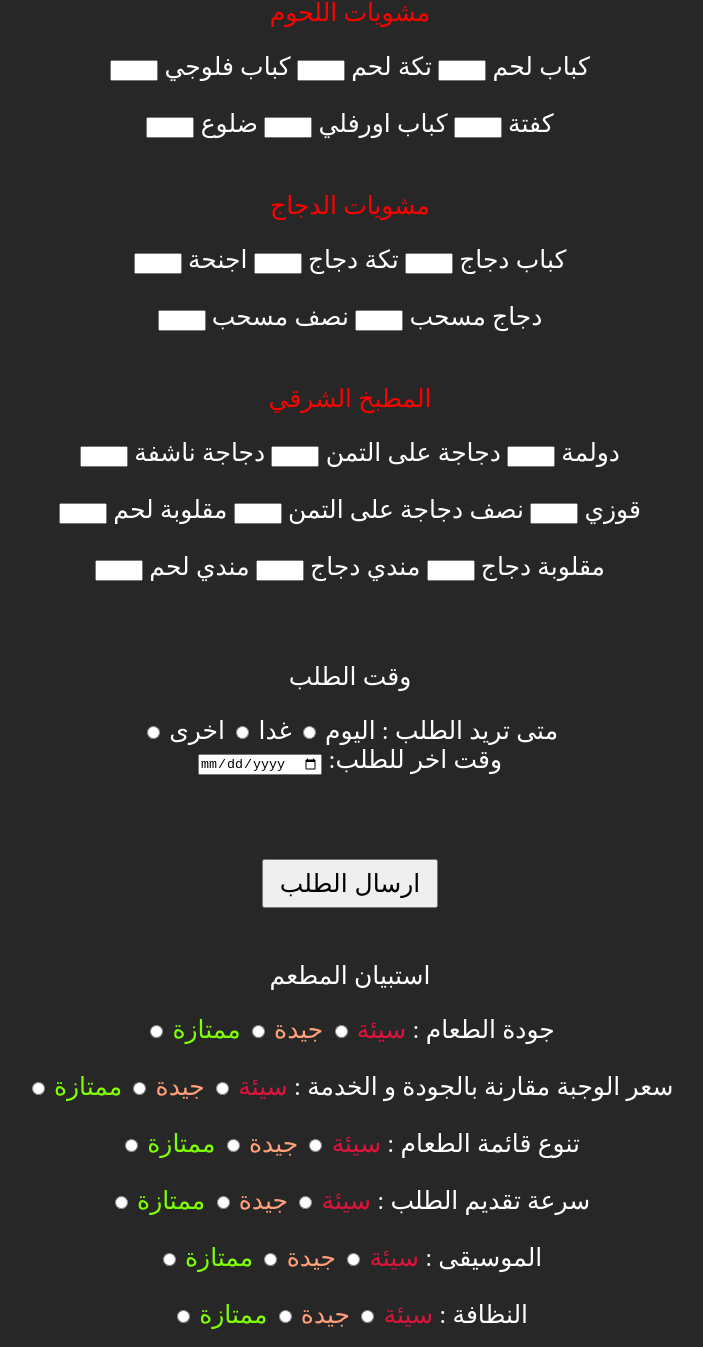
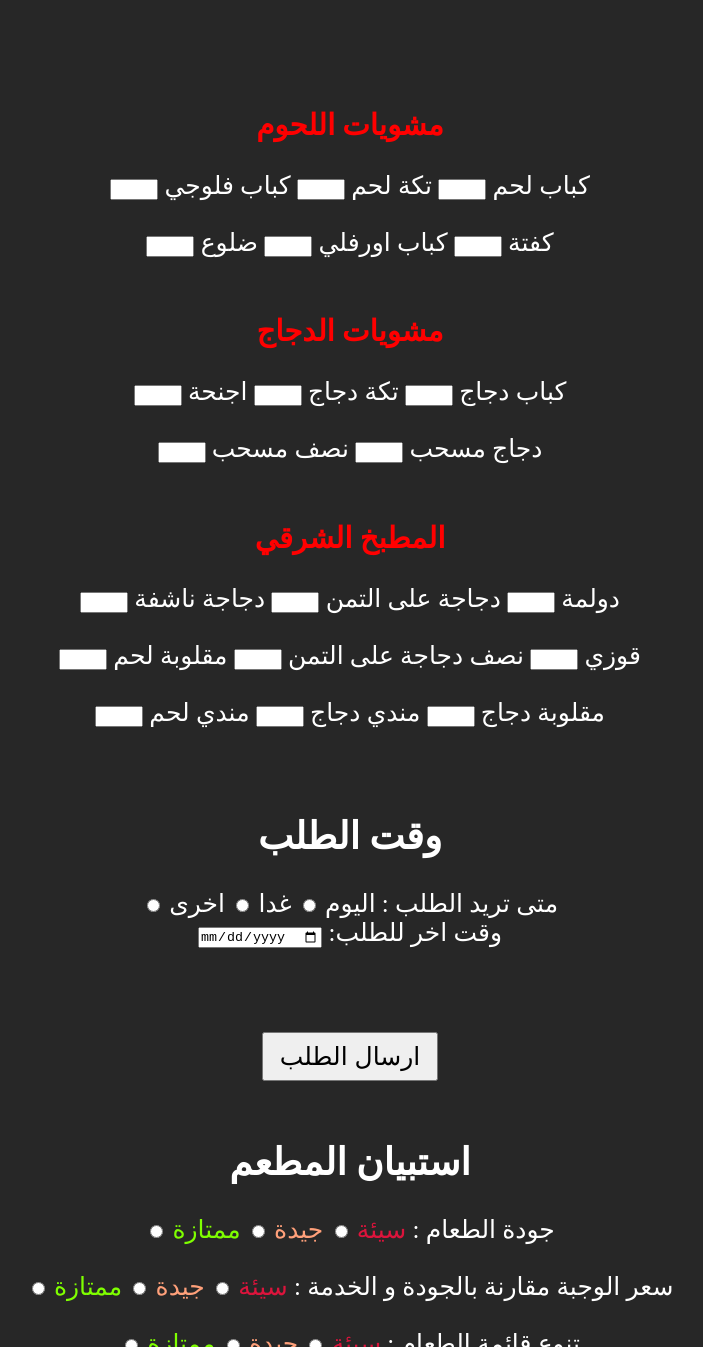
Before and after one commit to feras-salloum/camp-project1, a plain HTML site: page index.html in a window 1280 px wide. Shown: the part 694-2041 px from the top of the page, without its empty margins (290-993 px from the left). Drawn offline with Linux system fonts and the light colour scheme.

Commit message:
Update index.html

```diff
--- a/index.html
+++ b/index.html
@@ -65,13 +65,13 @@
       <br />
       <br />
       <div>
-        <label style="color: lightskyblue" for=""
+        <h2 style="color: lightskyblue" for=""
           >اختر ما يناسبك من قائمتنا
-        </label>
+      </h2>
         <br />
         <br />
         <div>
-          <p style="color: red" for="">مشويات اللحوم</p>
+          <h3 style="color: red" for="">مشويات اللحوم</h3>
           <label for="">كباب لحم</label>
           <input type="number" max="100" style="width: 40px" />
           <label for="">تكة لحم</label>
@@ -89,7 +89,7 @@
         </div>
         <br />
         <div>
-          <p style="color: red" for="">مشويات الدجاج</p>
+          <h3 style="color: red" for="">مشويات الدجاج</h3>
           <label for="">كباب دجاج</label>
           <input type="number" max="100" style="width: 40px" />
           <label for="">تكة دجاج</label>
@@ -105,7 +105,7 @@
         </div>
         <br />
         <div>
-          <p style="color: red" for="">المطبخ الشرقي</p>
+          <h3 style="color: red" for="">المطبخ الشرقي</h3>
           <label for="">دولمة</label>
           <input type="number" max="100" style="width: 40px" />
           <label for="">دجاجة على التمن</label>
@@ -133,7 +133,7 @@
       <br />
       <br />
       <div>
-      <p for="">وقت الطلب</p>
+      <h2 for="">وقت الطلب</h2>
       <label for="">متى تريد الطلب : </label>
       <label for="">اليوم</label>
       <input type="radio" name="taim" />
@@ -152,7 +152,7 @@
       <br />
       <br />
       <div>
-        <p for="">استبيان المطعم</p>
+        <h2 for="">استبيان المطعم</h2>
         <label for="">جودة الطعام : </label>
         <label style="color: crimson" for=""> سيئة</label>
         <input type="radio" name="food" />
@@ -207,7 +207,7 @@
         <input type="radio" name=" musec" />
         <br />
         <br />
-        <p for="">ما هو قسمك المفضل</p>
+        <h2 for="">ما هو قسمك المفضل</h2>
         <label for="">مشويات اللحوم</label>
         <input type="checkbox" name="" id="">
         <label for="">مشويات الدجاج</label>
```
